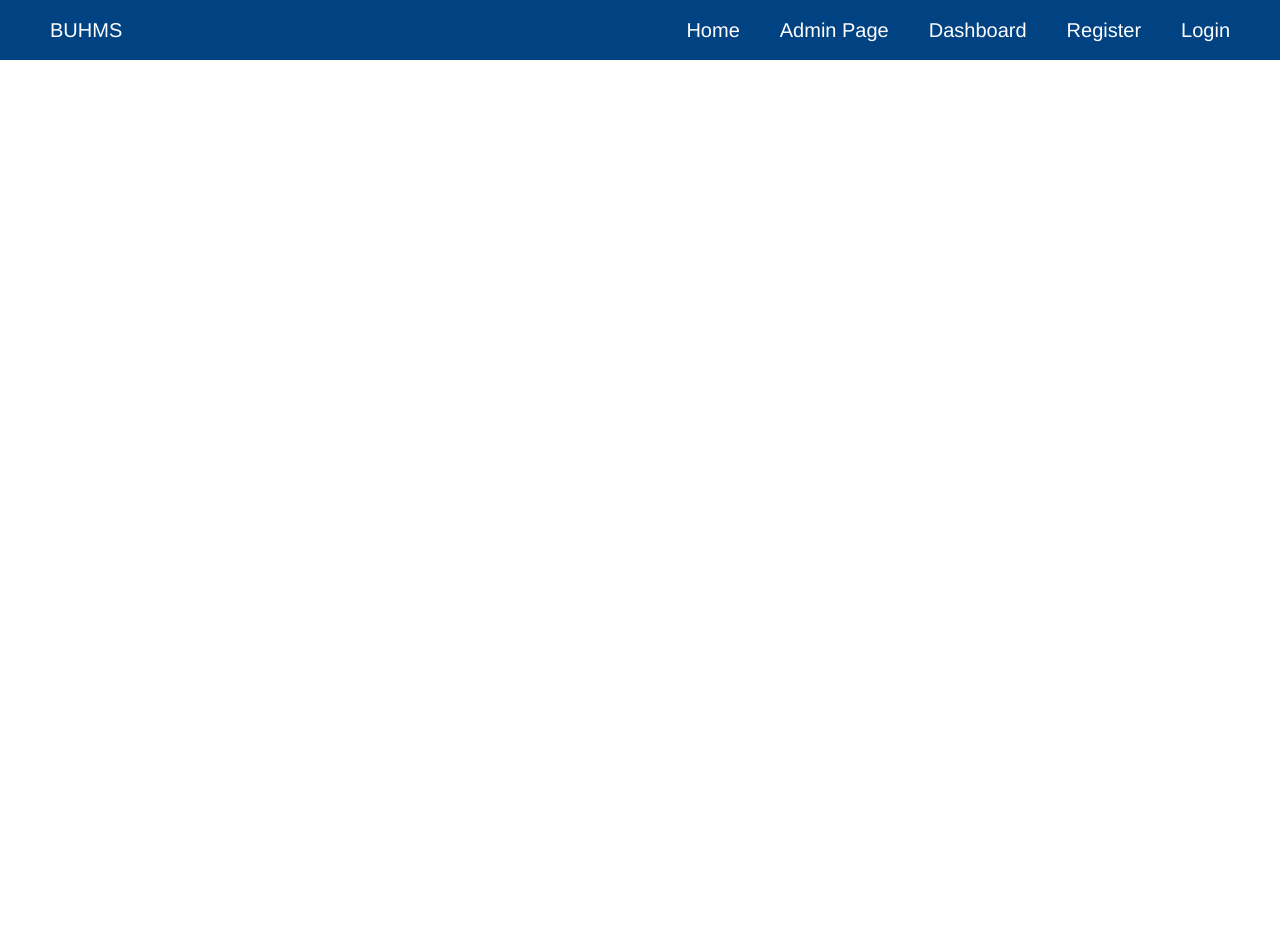
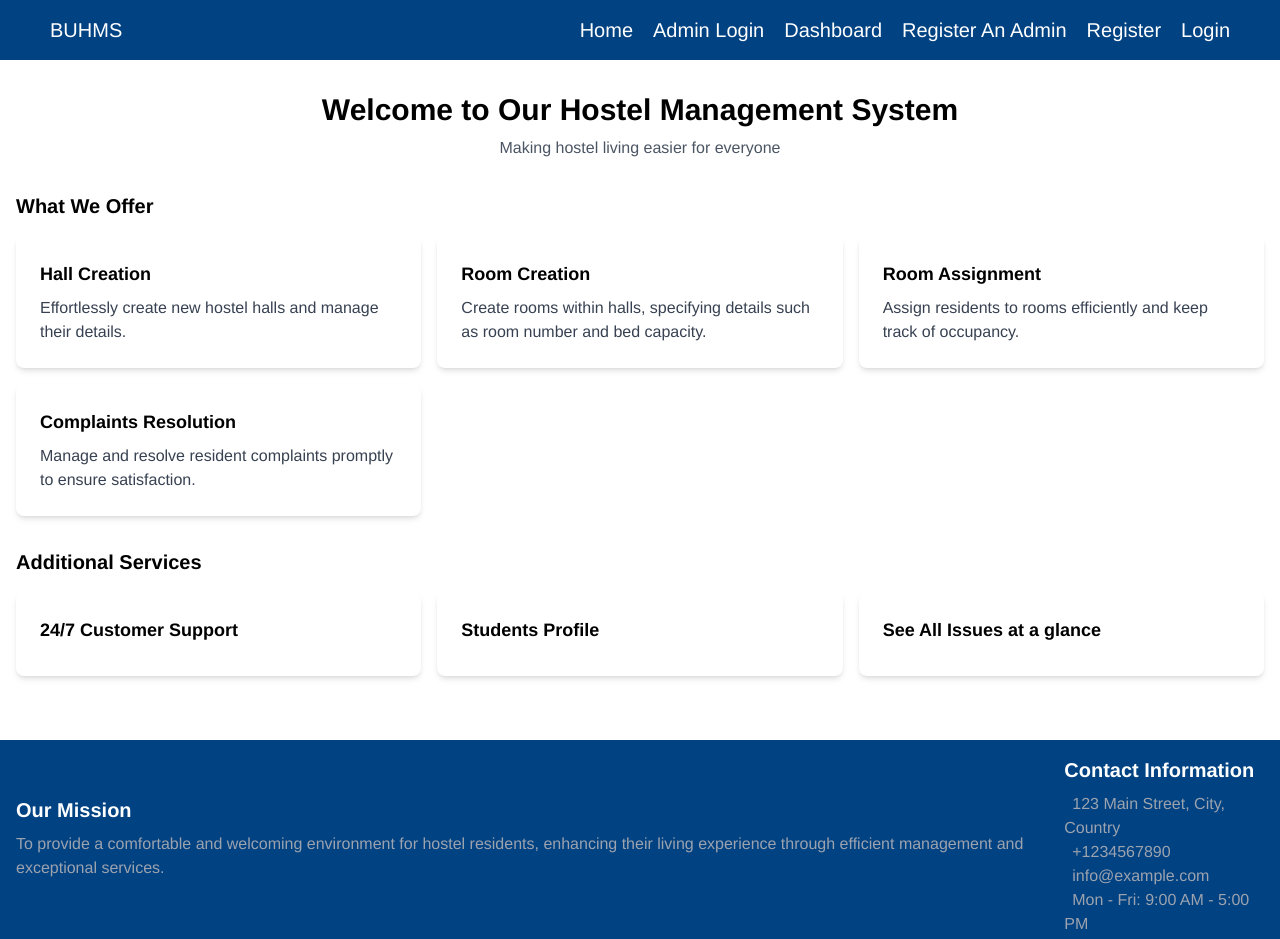
Before and after one commit to Alfred-Onuada/buhms, an Angular app: page / in a window 1280 px wide. Shown: the top 939 px of the page. Before the commit the page ends 800 px from the top, so only its background shows below. Built offline with nearby package versions, Linux system fonts and the light colour scheme.

Commit message:
moving to implement login

```diff
--- a/package.json
+++ b/package.json
@@ -3,7 +3,7 @@
   "version": "0.0.0",
   "scripts": {
     "ng": "ng",
-    "start": "ng serve",
+    "start": "ng serve -o",
     "build": "ng build",
     "watch": "ng build --watch --configuration development",
     "test": "ng test"
--- a/src/app/admin/register-admin/register-admin.component.ts
+++ b/src/app/admin/register-admin/register-admin.component.ts
@@ -2,6 +2,8 @@ import { Component } from '@angular/core';
 import { CommonModule } from '@angular/common';
 import { Title } from '@angular/platform-browser';
 import { HeaderComponent } from "../../header/header.component";
+import { AuthService } from 'src/app/services/auth.service';
+import { Router } from '@angular/router';
 
 @Component({
     selector: 'app-register-admin',
@@ -12,8 +14,57 @@ import { HeaderComponent } from "../../header/header.component";
 })
 export class RegisterAdminComponent {
   title = 'Register Admin';
+  errorMessage = '';
+  hasError = false;
 
-  constructor(private titleService: Title) {
-    titleService.setTitle(this.title);
+  constructor(
+    private titleService: Title,
+    private authService: AuthService,
+    private router: Router
+  ) {
+    this.titleService.setTitle(this.title);
+  }
+
+  handleAdminRegistration(event: any) {
+    // get all fields from the form
+    const form = event.target;
+    const userName = form.userName.value;
+    const password = form.password.value;
+    const email = form.email.value;
+    const phoneNumber = form.phoneNumber.value;
+    const firstName = form.firstName.value;
+    const lastName = form.lastName.value;
+
+    // put all fields in an object
+    const data = {
+      userName,
+      password,
+      email,
+      phoneNumber,
+      firstName,
+      lastName
+    };
+
+    console.log(data);
+
+    // send the object to the server
+    this.authService.adminRegister(data).subscribe({
+      next: (response) => {
+        console.log(response);
+
+        // store token in local storage
+        localStorage.setItem('token', JSON.stringify(response.data));
+
+        // this.router.navigate(['/admin/dashboard']);
+      },
+      error: (error) => {
+        console.error(error);
+
+        this.hasError = true;
+        this.errorMessage = 'Registration failed. Please try again.';
+      }
+    });
+
+    event.preventDefault();
   }
 }
--- a/src/app/app.config.ts
+++ b/src/app/app.config.ts
@@ -3,7 +3,8 @@ import { provideRouter } from '@angular/router';
 
 import { routes } from './app.routes';
 import { provideAnimations } from '@angular/platform-browser/animations';
+import { provideHttpClient } from '@angular/common/http';
 
 export const appConfig: ApplicationConfig = {
-  providers: [provideRouter(routes), provideAnimations()]
+  providers: [provideRouter(routes), provideAnimations(), provideHttpClient()]
 };
--- a/src/app/header/header.component.html
+++ b/src/app/header/header.component.html
@@ -1,10 +1,19 @@
-<header class="flex justify-between items-center h-[60px] px-[50px] bg-[#004282]">
-  <h1 class="text-[white] text-xl">BUHMS</h1>
-  <div>
-    <a href="" class="mr-[40px] text-xl font-normal text-white">Home</a>
-    <a href="/admin" class="mr-[40px] text-xl font-normal text-white">Admin Page</a>
-    <a href="/admin/dashboard" class="mr-[40px] text-xl font-normal text-white">Dashboard</a>
-    <a href="/register" class="mr-[40px] text-xl font-normal text-white">Register</a>
-    <a href="/login" class=" text-xl font-normal text-white">Login</a>
+<header class="flex justify-between items-center h-[60px] px-[20px] md:px-[50px] bg-[#004282]">
+  <h1 class="text-white text-xl">BUHMS</h1>
+  <div class="md:flex hidden" id="navLinks">
+    <a href="" class="mr-[20px] text-xl font-normal text-white">Home</a>
+    <a href="/admin" class="mr-[20px] text-xl font-normal text-white">Admin Login</a>
+    <a href="/admin/dashboard" class="mr-[20px] text-xl font-normal text-white">Dashboard</a>
+    <a href="/admin/register" class="mr-[20px] text-xl font-normal text-white">Register An Admin</a>
+    <a href="/register" class="mr-[20px] text-xl font-normal text-white">Register</a>
+    <a href="/login" class="text-xl font-normal text-white">Login</a>
+  </div>
+  <!-- Hamburger menu icon for smaller screens -->
+  <div class="md:hidden">
+    <button id="menu-toggle" class="text-white focus:outline-none">
+      <svg xmlns="http://www.w3.org/2000/svg" class="h-8 w-8" viewBox="0 0 20 20" fill="currentColor">
+        <path fill-rule="evenodd" d="M3 4a1 1 0 0 1 1-1h12a1 1 0 1 1 0 2H4a1 1 0 0 1-1-1zm0 6a1 1 0 0 1 1-1h12a1 1 0 1 1 0 2H4a1 1 0 0 1-1-1zm0 6a1 1 0 0 1 1-1h12a1 1 0 1 1 0 2H4a1 1 0 0 1-1-1z"/>
+      </svg>
+    </button>
   </div>
 </header>
--- a/src/app/home/home.component.html
+++ b/src/app/home/home.component.html
@@ -1 +1,72 @@
+<!-- Assuming you have a header component included -->
 <app-header></app-header>
+
+<!-- Home Page Content -->
+<div class="container mx-auto px-4 py-8">
+  <!-- Welcome Message -->
+  <div class="mb-8 text-center">
+    <h1 class="text-3xl font-semibold mb-2">Welcome to Our Hostel Management System</h1>
+    <p class="text-gray-600">Making hostel living easier for everyone</p>
+  </div>
+
+  <!-- Additional Content -->
+  <div class="mb-8">
+    <h2 class="text-xl font-semibold mb-4">What We Offer</h2>
+    <div class="grid grid-cols-1 sm:grid-cols-2 lg:grid-cols-3 gap-4">
+      <div class="bg-white rounded-lg shadow-md p-6">
+        <h3 class="text-lg font-semibold mb-2">Hall Creation</h3>
+        <p class="text-gray-700">Effortlessly create new hostel halls and manage their details.</p>
+      </div>
+      <div class="bg-white rounded-lg shadow-md p-6">
+        <h3 class="text-lg font-semibold mb-2">Room Creation</h3>
+        <p class="text-gray-700">Create rooms within halls, specifying details such as room number and bed capacity.</p>
+      </div>
+      <div class="bg-white rounded-lg shadow-md p-6">
+        <h3 class="text-lg font-semibold mb-2">Room Assignment</h3>
+        <p class="text-gray-700">Assign residents to rooms efficiently and keep track of occupancy.</p>
+      </div>
+      <div class="bg-white rounded-lg shadow-md p-6">
+        <h3 class="text-lg font-semibold mb-2">Complaints Resolution</h3>
+        <p class="text-gray-700">Manage and resolve resident complaints promptly to ensure satisfaction.</p>
+      </div>
+    </div>
+  </div>
+
+  <!-- Featured Services -->
+  <div class="mb-8">
+    <h2 class="text-xl font-semibold mb-4">Additional Services</h2>
+    <div class="grid grid-cols-1 sm:grid-cols-2 lg:grid-cols-3 gap-4">
+      <div class="bg-white rounded-lg shadow-md p-6">
+        <h3 class="text-lg font-semibold mb-2">24/7 Customer Support</h3>
+      </div>
+      <div class="bg-white rounded-lg shadow-md p-6">
+        <h3 class="text-lg font-semibold mb-2">Students Profile</h3>
+      </div>
+      <div class="bg-white rounded-lg shadow-md p-6">
+        <h3 class="text-lg font-semibold mb-2">See All Issues at a glance</h3>
+      </div>
+    </div>
+  </div>
+</div>
+
+<!-- Footer -->
+<footer class="bg-[#004282] text-white py-4">
+  <div class="container mx-auto px-4 flex justify-between items-center">
+    <!-- Mission Statement -->
+    <div class="mb-4">
+      <h2 class="text-xl font-semibold mb-2">Our Mission</h2>
+      <p class="text-gray-400">To provide a comfortable and welcoming environment for hostel residents, enhancing their living experience through efficient management and exceptional services.</p>
+    </div>
+    <!-- Contact Information -->
+    <div>
+      <h2 class="text-xl font-semibold mb-2">Contact Information</h2>
+      <div>
+        <p class="text-gray-400"><i class="fas fa-map-marker-alt mr-2"></i>123 Main Street, City, Country</p>
+        <p class="text-gray-400"><i class="fas fa-phone-alt mr-2"></i>+1234567890</p>
+        <p class="text-gray-400"><i class="fas fa-envelope mr-2"></i>info@example.com</p>
+        <p class="text-gray-400"><i class="fas fa-clock mr-2"></i>Mon - Fri: 9:00 AM - 5:00 PM</p>
+      </div>
+    </div>
+  </div>
+  <p class="text-center">&copy; 2022 Hostel Management System. All rights reserved.</p>
+</footer>
--- /dev/null
+++ b/src/app/interfaces/auth-response.ts
@@ -0,0 +1,10 @@
+export interface AuthenticationResponse {
+  statusCode: number;
+  data: {
+    email: string;
+    token: string;
+    refreshToken: string;
+  };
+  message: string;
+  status: boolean;
+}
--- /dev/null
+++ b/src/app/services/auth.service.ts
@@ -0,0 +1,36 @@
+import { Injectable } from '@angular/core';
+import { HttpClient } from '@angular/common/http';
+import { environment as env } from '../../environments/environment.development';
+import { Observable } from 'rxjs';
+import { AuthenticationResponse } from '../interfaces/auth-response';
+
+@Injectable({
+  providedIn: 'root'
+})
+export class AuthService {
+  constructor(private http: HttpClient) {}
+
+  adminRegister(data: any): Observable<AuthenticationResponse> {
+    return this.http.post<AuthenticationResponse>(env.apiUrl + '/Auth/registerAdmin', data, {
+      headers: {
+        'Content-Type': 'application/json'
+      }
+    });
+  }
+
+  login(data: any): Observable<AuthenticationResponse> {
+    return this.http.post<AuthenticationResponse>(env.apiUrl + '/Auth/login', data, {
+      headers: {
+        'Content-Type': 'application/json'
+      }
+    });
+  }
+
+  userRegister(data: any): Observable<AuthenticationResponse> {
+    return this.http.post<AuthenticationResponse>(env.apiUrl + '/Auth/register', data, {
+      headers: {
+        'Content-Type': 'application/json'
+      }
+    });
+  }
+}
--- /dev/null
+++ b/src/environments/environment.development.ts
@@ -0,0 +1,3 @@
+export const environment = {
+  apiUrl: 'https://hostelmanagementservice.onrender.com/api',
+};
--- /dev/null
+++ b/src/environments/environment.ts
@@ -0,0 +1,3 @@
+export const environment = {
+  apiUrl: 'https://hostelmanagementservice.onrender.com/api',
+};
```
Also changed, not shown: src/app/admin/register-admin/register-admin.component.html (+16 -15 lines), 1 other file (tests, documents, lock files or other folders).
